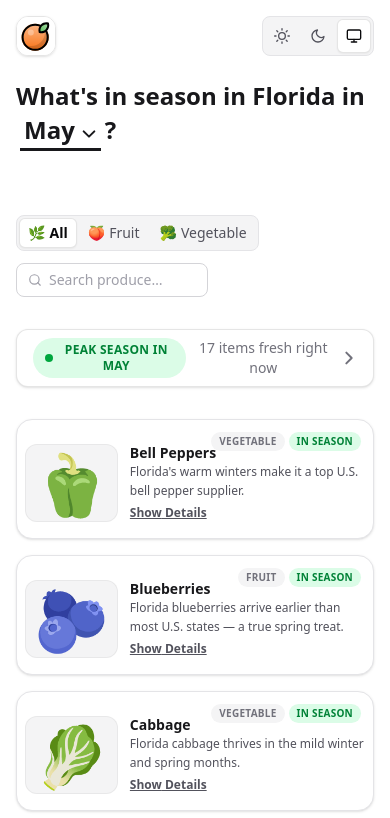
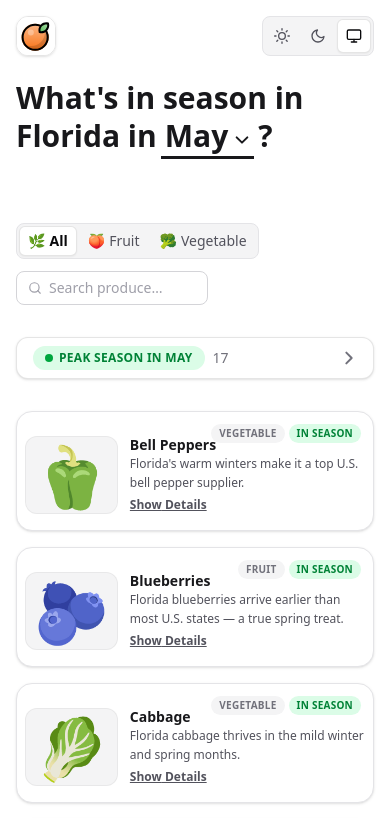
Before and after one commit to ryan-parag/buy-fresh-florida, a React (Vite) app: page / in a window 390 px wide. Shown: the top 818 px of the page. Built offline with nearby package versions, Linux system fonts and the light colour scheme; a web font is replaced by a local one.

Commit message:
responsive fixes

```diff
--- a/src/App.tsx
+++ b/src/App.tsx
@@ -28,7 +28,7 @@ export default function App() {
         <ThemeToggle theme={theme} setTheme={setTheme} />
       </div>
       <header className="max-w-4xl mx-auto px-4 sm:px-6 pt-20 pb-8">
-        <h1 className="text-2xl md:text-4xl font-extrabold text-zinc-900 dark:text-zinc-100">
+        <h1 className="text-3xl md:text-4xl font-extrabold text-zinc-900 dark:text-zinc-100">
           What's in season in Florida in
           <MonthSelect value={month} onChange={setMonth} />
           ?
@@ -94,7 +94,7 @@ export default function App() {
         )}
       </main>
 
-      <footer className="border-t border-zinc-200 dark:border-zinc-800 mt-16 py-6 text-center text-xs text-zinc-600 dark:text-zinc-400 flex items-center justify-between gap-1 px-4">
+      <footer className="border-t border-zinc-200 dark:border-zinc-800 mt-16 py-6 text-xs text-zinc-600 dark:text-zinc-400 flex items-center justify-between gap-1 px-4">
         <a href="https://www.fdacs.gov/consumer-resources/buy-fresh-from-florida/crops-in-season" className="hover:underline font-medium transition hover:text-zinc-950 dark:hover:text-white" target="_blank" rel="noopener noreferrer">
           Data sourced from FDACS · Florida Fresh Produce Guide
         </a>
--- a/src/components/SeasonDashboard.tsx
+++ b/src/components/SeasonDashboard.tsx
@@ -21,7 +21,7 @@ export function SeasonDashboard({ items, monthName }: SeasonDashboardProps) {
   return (
     <div className="rounded-xl border border-black/10 dark:border-white/10 bg-white dark:bg-zinc-900 shadow-sm overflow-hidden">
       <button
-        className="flex items-center gap-2 px-4 py-2 hover:bg-zinc-100 dark:hover:bg-white/5 w-full transition cursor-pointer"
+        className="flex items-center gap-2 px-4 py-2 hover:bg-zinc-100 dark:hover:bg-white/5 w-full transition cursor-pointer text-left"
         onClick={() => setOpen(!open)}
       >
         <div className="flex flex-1 items-center gap-2 w-full">
@@ -32,7 +32,7 @@ export function SeasonDashboard({ items, monthName }: SeasonDashboardProps) {
             </span>
             Peak Season in {monthName}
           </span>
-        <span className="text-sm text-zinc-500 dark:text-zinc-400">{items.length} items fresh right now</span>
+        <span className="text-sm text-zinc-500 dark:text-zinc-400">{items.length}<span className="pl-1 hidden md:inline">items fresh right now</span></span>
         </div>
         <div className={`inline-flex transition transform ${!open ? '-rotate-90' : ''}`}>
           <svg className="text-zinc-500" width="16" height="16" viewBox="0 0 12 12" fill="none" aria-hidden>
```
